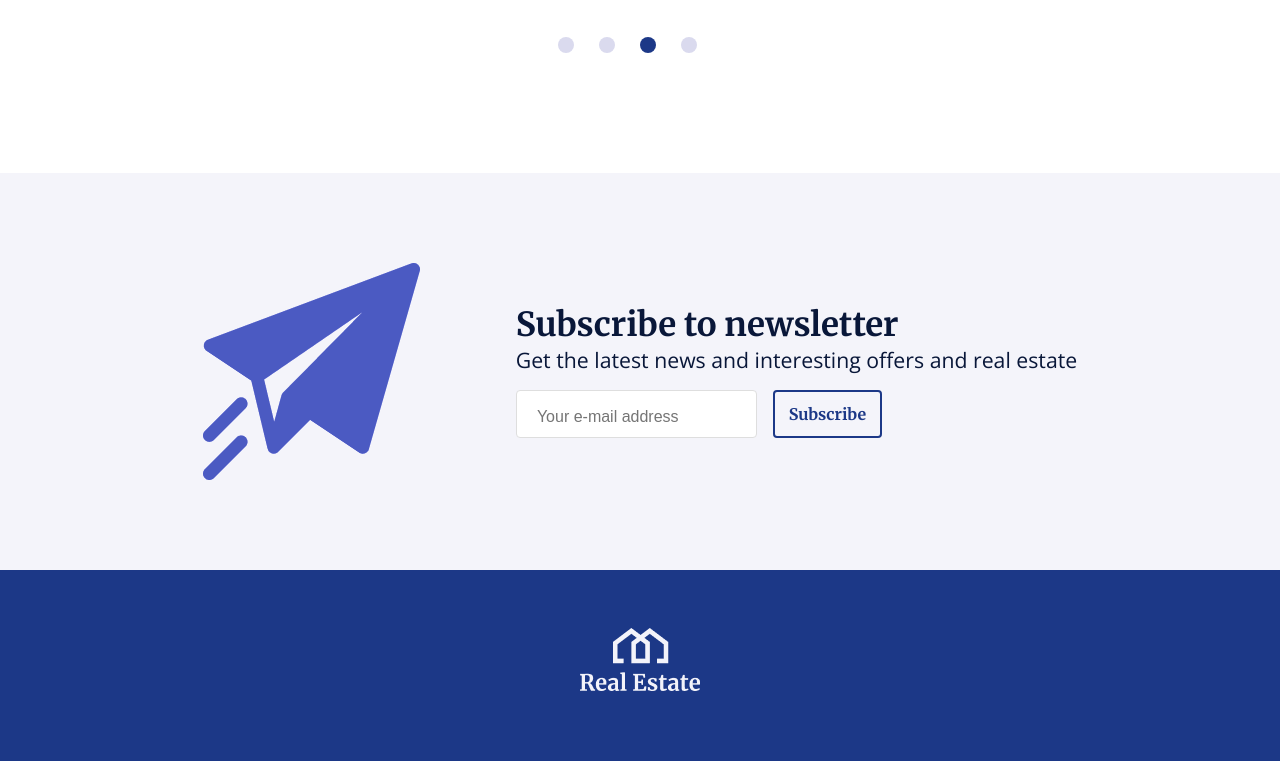
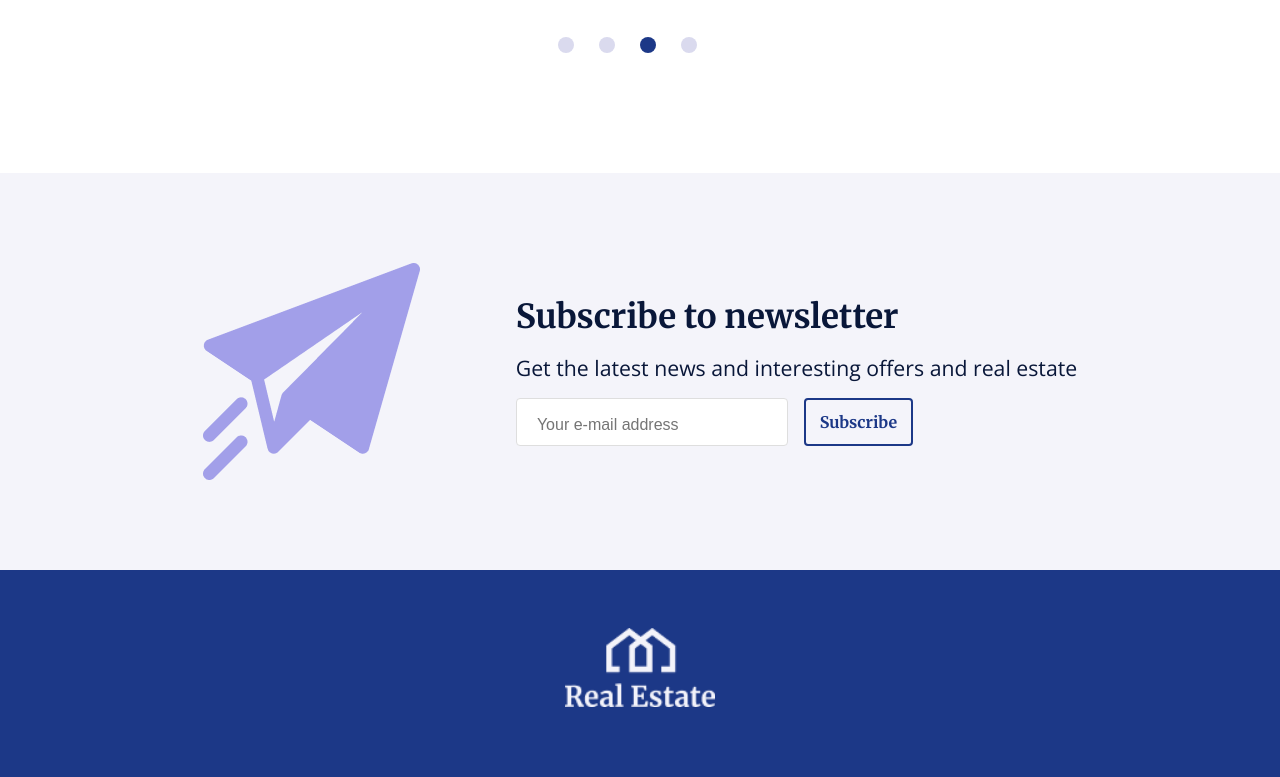
Before and after one commit to Mootassam/Real_estate_web_desing, a plain HTML site: page index.html in a window 1280 px wide. Shown: the part 3899-4676 px from the top of the page. Drawn offline with nearby package versions, Linux system fonts and the light colour scheme.

Commit message:
change the widht of the image and sytling the news lettere

```diff
--- a/style.css
+++ b/style.css
@@ -470,13 +470,18 @@ h6.text {
 /* ***** styling the news lettre ***** */
 .app__newslettre {
   display: flex;
+  align-content: center;
   justify-content: center;
   align-items: center;
+  width: 100%;
   background-color: var(--background-offres);
-  padding: 5.625rem 0;
+  padding-top: 5.625rem;
+  padding-bottom: 5.625rem;
 }
 .app__newslettre > img {
-  filter: opacity(0.5) drop-shadow(0 0 0 blue);
+  max-height: 217px;
+  filter: invert(90%) sepia(12%) saturate(409%) hue-rotate(196deg)
+    brightness(94%) contrast(94%);
 }
 .newslettre__form {
   display: flex;
@@ -484,19 +489,23 @@ h6.text {
 }
 
 .newslettre__detaills {
-  margin-left: 6rem;
+  padding-left: 6rem;
   display: flex;
   flex-direction: column;
+  gap: 1rem;
+  max-width: 838px;
 }
 
 .newslettre__form {
-  padding-top: 1rem;
   display: flex;
   justify-content: baseline;
   align-items: center;
   column-gap: 16px;
+  max-width: 402px;
 }
-
+.newslettre__form > input {
+  width: 272px;
+}
 .app__newslettre > img {
   max-width: 217px;
 }
@@ -511,3 +520,7 @@ h6.text {
   justify-content: center;
   padding: 3.625rem 0 4.375rem 0;
 }
+.app__footer img {
+  width: 150px;
+  height: auto;
+}
```
